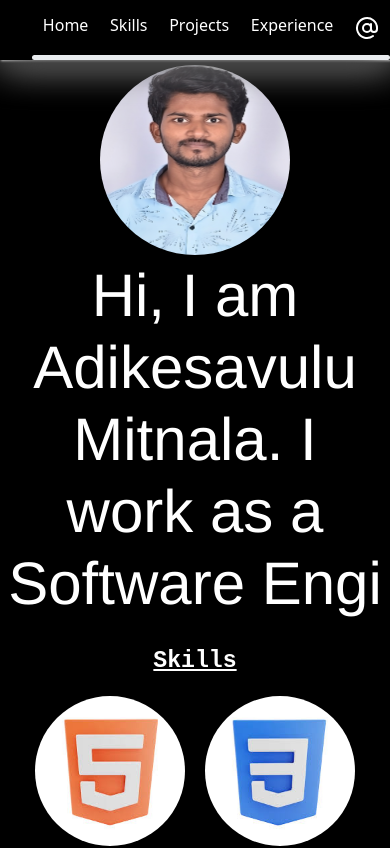
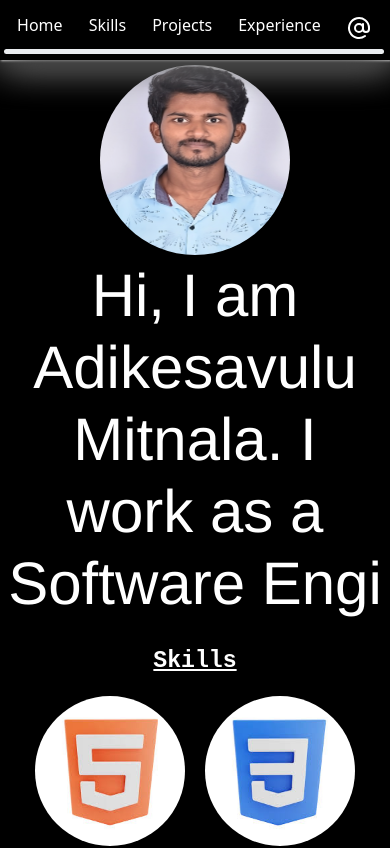
Before and after one commit to adi4b1/portfolio-react, a React (Vite) app: page / in a window 390 px wide. Shown: the top 848 px of the page. Built offline with nearby package versions, Linux system fonts and the light colour scheme.

Commit message:
change in app.css

```diff
--- a/src/App.css
+++ b/src/App.css
@@ -141,7 +141,7 @@
   .navulit {
     display: flex;
     flex-direction: row;
-    justify-content: center;
+    justify-content: space-around;
     /* gap: 10px; */
     /* background: transparent; */
     height: 60px;
@@ -150,9 +150,9 @@
     z-index: 10;
     /* display: flex; */
 
-    /* padding-top: 6px; */
+    padding: 6px;
 
-    /* padding-left: 40px; */
+    padding-left: 4px;
     color: white;
     background-color: rgb(0, 0, 0);
   }
```
